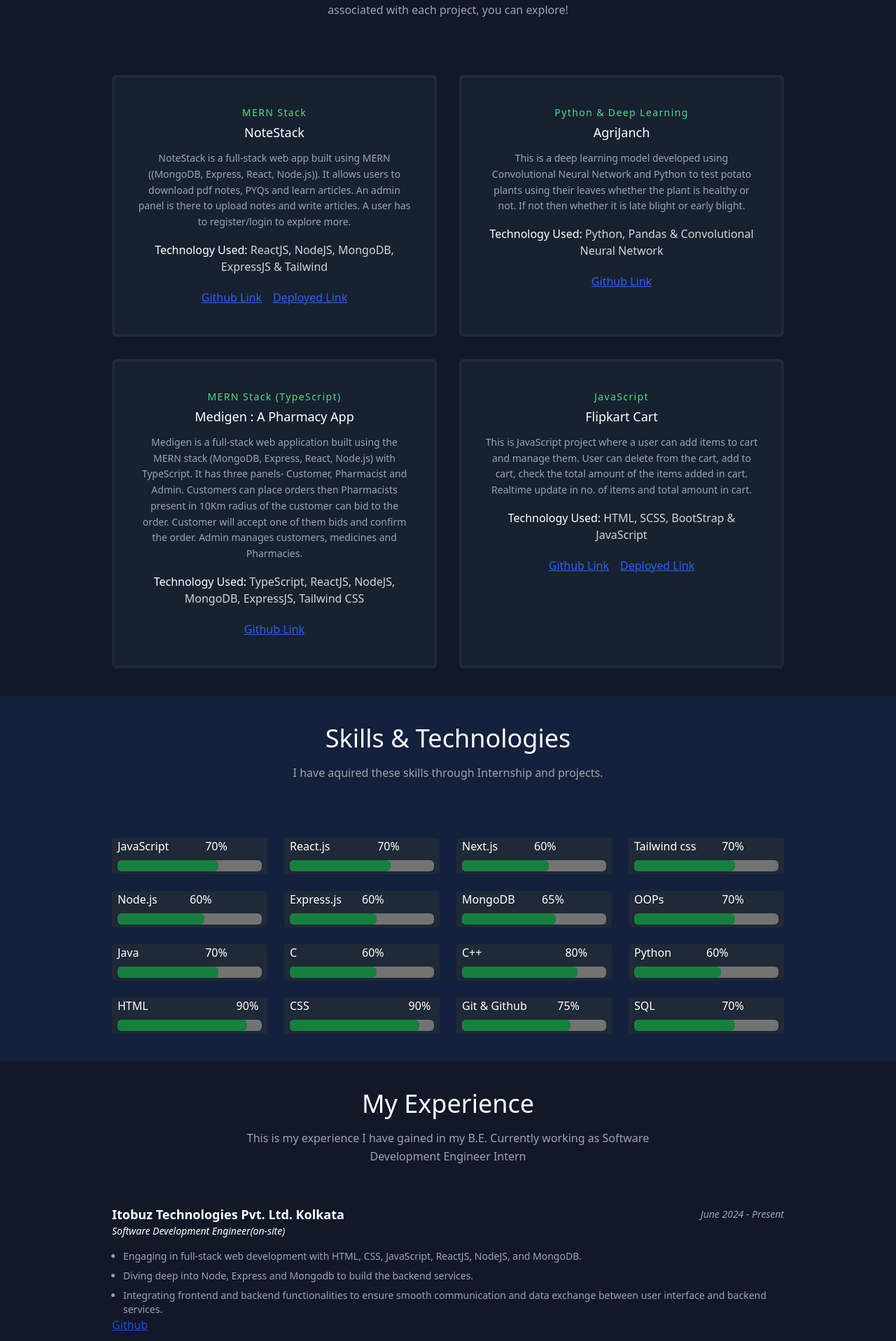
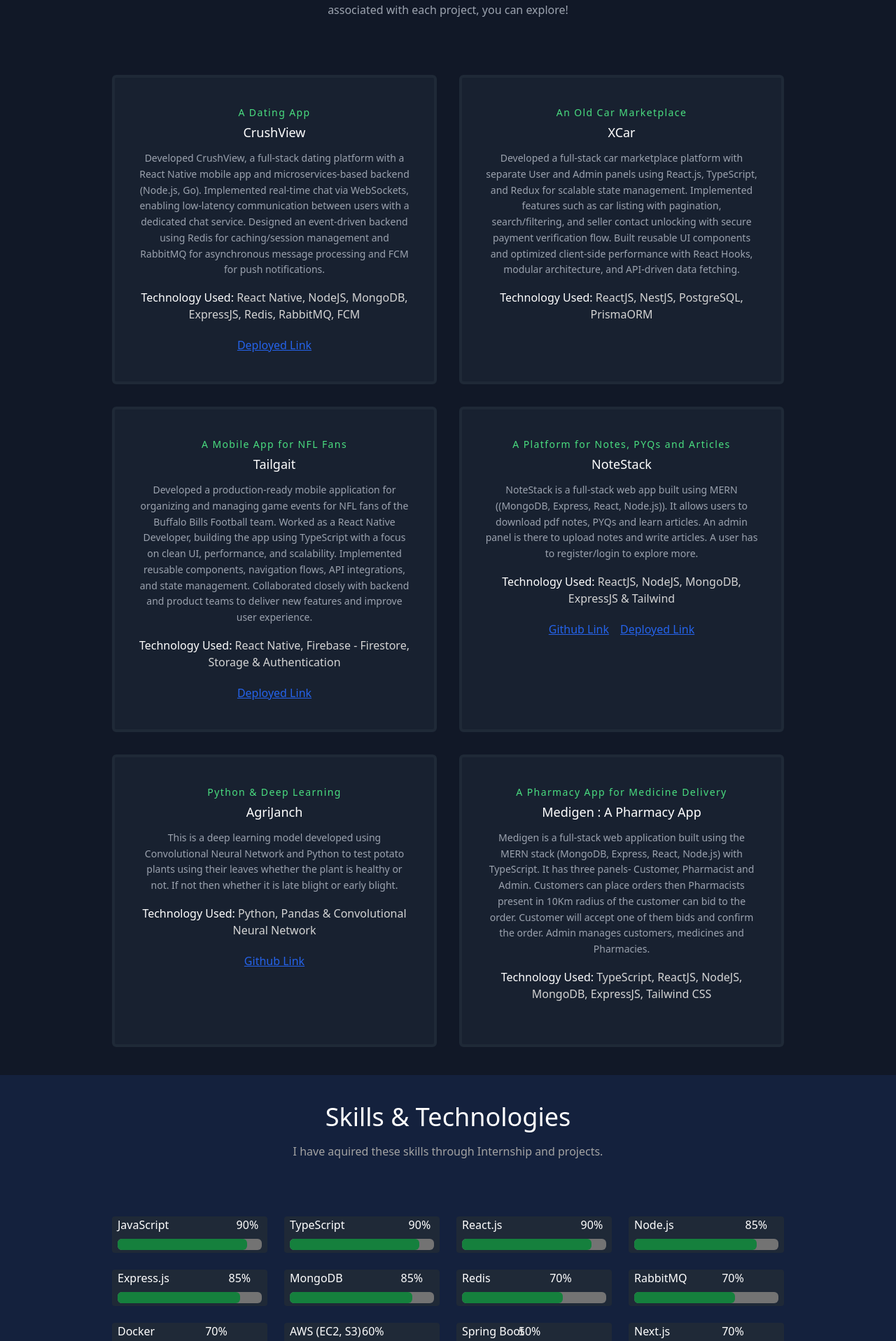
Before and after one commit to kamal-singh819/my-portfolio, a React (Vite) app: page / in a window 1280 px wide. Shown: the part 881-2797 px from the top of the page at 70% size. Built offline with nearby package versions, Linux system fonts and the light colour scheme.

Commit message:
feat: last commit on 25 march 2026

```diff
--- a/src/components/About.jsx
+++ b/src/components/About.jsx
@@ -1,7 +1,5 @@
 import myPhoto from '../assets/profile2.png';
-import { FaRegStar } from "react-icons/fa";
 import SocialMedia from './SocialMedia';
-import { leetcodeURL } from '../data';
 
 const About = () => {
   return (
@@ -13,7 +11,7 @@
             <p className='title-font text-2xl mb-4 font-medium text-white'>I am a Full Stack Developer </p>
           </div>
           <p className="mb-8 leading-relaxed text-white italic">
-            I`m a skilled problem solver, I have 3 <FaRegStar className='text-white inline-flex mb-1' /> on <a className='font-bold underline' href={leetcodeURL}> Leetcode</a>. Currently, I am working as a Software Development Engineer at Itobuz Technologies Pvt. Ltd. Kolkata.
+            I`m a skilled Problem Solver and Software Developer with 2+ years of experience in full-stack development. I build scalable backend systems and modern applications using Node.js, Spring Boot, React and React Native.
           </p>
           <div className="flex justify-center gap-2 mb-4">
             <a
--- a/src/components/Blog.jsx
+++ b/src/components/Blog.jsx
@@ -1,17 +1,19 @@
 import { leetcodeURL, linkedInURL } from "../data";
+
 const Blog = () => {
     return (
         <section id="blog" className="text-gray-400 bg-darkBackground pb-5">
             <div className="container px-5 py-10 mx-auto text-center lg:px-10 xl:px-40" data-aos="fade-up">
                 <h1 className="sm:text-4xl text-3xl font-medium title-font mb-4 text-white">My Blog</h1>
                 <p className="text-start">
-                    In my journey as a MERN stack developer, I&apos;ve honed my problem-solving skills through tackling many Data Structure and Algorithm problems & I&apos;ve 3-star on <a className='font-bold text-white' href={leetcodeURL}> Leetcode</a>. This journey has not only sharpened my analytical thinking but also instilled in me a deep appreciation for the elegance and efficiency of well-crafted code.
-                    <br /> <br />While DSA is one thing, I&apos;m also passionate about exploring the vast landscape of Full Stack Development. I&apos;ve delved into various technologies like MongoDB, Express.js, React.js, and Node.js to build robust and scalable applications.
-                    <br />Beyond web development, I&apos;ve explored Machine Learning and developed some projects such as Digit Detection, Leaf Disease Detection.
-                    This blog serves as a platform to share insights, experiences, and discoveries from my journey as a Developer and a Problem Solver.
-                    Together, let&apos;s unlock the full potential of problem-solving in the world of Full Stack Development.
-                    Let&apos;s connect me on <a href={linkedInURL} className="text-white font-semibold">LinkedIn</a>.
-                    <br /> <span className=" italic font-semibold">I love to work in JavaScript.</span>
+                    In my journey as a Software Developer, I have been working on both frontend and backend technologies, with a strong interest in building scalable systems. I have experience in technologies like Node.js, Nest.js, Spring Boot, React, and React Native, along with databases such as MongoDB and PostgreSQL.
+                    <br /><br />
+                    I enjoy solving problems and have practiced Data Structures and Algorithms on <a className='font-bold text-white' href={leetcodeURL}>LeetCode</a>, which has helped me improve my logical thinking and coding skills.
+                    <br /><br />
+                    I have also built real-world applications, including a React Native mobile app that is live on the Play Store, and worked on backend systems using microservices, Redis, and RabbitMQ.
+                    <br /><br />
+                    This blog is where I share my learnings, experiences, and practical knowledge from development. Let&apos;s connect on <a href={linkedInURL} className="text-white font-semibold">LinkedIn</a>.
+                    <br /> <span className="italic font-semibold">I enjoy building backend systems and scalable applications.</span>
                 </p>
             </div>
         </section>
--- a/src/components/Experience.jsx
+++ b/src/components/Experience.jsx
@@ -8,7 +8,7 @@
             My Experience
           </h1>
           <p className="text-center lg:w-2/3 mx-auto leading-relaxed text-base">
-            This is my experience I have gained in my B.E. Currently working as Software Development Engineer Intern
+            This is my experience I have gained in my career. Currently working as Software Developer.
           </p>
         </div>
         {experience.map((exp) => {
@@ -21,9 +21,8 @@
             <ul className="ml-4 flex flex-col gap-2 list-disc">
               {exp.content.map((con, idx) => <li key={idx} className="text-sm sm:text-md">{con}</li>)}
             </ul>
-            {exp.links.Certificate ? <a className="underline text-blue-700" href={exp.links.Certificate}>Certificate</a> : <a className="underline text-blue-700" href={exp.links.Github}>Github</a>}
           </div>
-        }) }
+        })}
       </div>
     </section>
   )
--- a/src/components/Footer.jsx
+++ b/src/components/Footer.jsx
@@ -17,7 +17,7 @@
                     </div>
                 </div>
                 <hr />
-                <p className="text-sm md:text-md py-2">Copyright © 2024 Kamal Singh. All Rights Reserved.</p>
+                <p className="text-sm md:text-md py-2">Copyright © {new Date().getFullYear()} Kamal Singh. All Rights Reserved.</p>
             </div>
         </section>
     )
--- a/src/components/Projects.jsx
+++ b/src/components/Projects.jsx
@@ -26,7 +26,7 @@
               <p className="leading-relaxed mb-4 text-sm">{project.description}</p>
               <p className="text-white text-md">Technology Used: <span className="text-neutral-300"> {project.technologyUsed}</span></p>
               <div className="flex justify-center gap-4 mt-5">
-                <a href={project.link} target="_blank" className=" underline text-blue-600">Github Link</a>
+                {project.link && <a href={project.link} target="_blank" className=" underline text-blue-600">Github Link</a>}
                 {project.deployedLink && <a href={project.deployedLink} target="_blank" className=" underline text-blue-600">Deployed Link</a>}
               </div>
             </div>
--- a/src/data.js
+++ b/src/data.js
@@ -1,7 +1,27 @@
 export const projects = [
     {
+        title: "CrushView",
+        subtitle: "A Dating App",
+        description: "Developed CrushView, a full-stack dating platform with a React Native mobile app and microservices-based backend (Node.js, Go). Implemented real-time chat via WebSockets, enabling low-latency communication between users with a dedicated chat service. Designed an event-driven backend using Redis for caching/session management and RabbitMQ for asynchronous message processing and FCM for push notifications.",
+        deployedLink: "https://play.google.com/store/apps/details?id=com.crushview.mobileapp",
+        technologyUsed: "React Native, NodeJS, MongoDB, ExpressJS, Redis, RabbitMQ, FCM"
+    },
+    {
+        title: "XCar",
+        subtitle: "An Old Car Marketplace",
+        description: "Developed a full-stack car marketplace platform with separate User and Admin panels using React.js, TypeScript, and Redux for scalable state management. Implemented features such as car listing with pagination, search/filtering, and seller contact unlocking with secure payment verification flow. Built reusable UI components and optimized client-side performance with React Hooks, modular architecture, and API-driven data fetching.",
+        technologyUsed: "ReactJS, NestJS, PostgreSQL, PrismaORM"
+    },
+    {
+        title: "Tailgait",
+        subtitle: "A Mobile App for NFL Fans",
+        description: "Developed a production-ready mobile application for organizing and managing game events for NFL fans of the Buffalo Bills Football team. Worked as a React Native Developer, building the app using TypeScript with a focus on clean UI, performance, and scalability. Implemented reusable components, navigation flows, API integrations, and state management. Collaborated closely with backend and product teams to deliver new features and improve user experience.",
+        deployedLink: "https://play.google.com/store/apps/details?id=com.fandemonium",
+        technologyUsed: "React Native, Firebase - Firestore, Storage & Authentication"
+    },
+    {
         title: "NoteStack",
-        subtitle: "MERN Stack",
+        subtitle: "A Platform for Notes, PYQs and Articles",
         description:
             "NoteStack is a full-stack web app built using MERN ((MongoDB, Express, React, Node.js)). It allows users to download pdf notes, PYQs and learn articles. An admin panel is there to upload notes and write articles. A user has to register/login to explore more.",
         link: "https://github.com/kamal-singh819/notestack-new",
@@ -18,57 +38,48 @@
     },
     {
         title: "Medigen : A Pharmacy App",
-        subtitle: "MERN Stack (TypeScript)",
+        subtitle: "A Pharmacy App for Medicine Delivery",
         description:
             "Medigen is a full-stack web application built using the MERN stack (MongoDB, Express, React, Node.js) with TypeScript. It has three panels- Customer, Pharmacist and Admin. Customers can place orders then Pharmacists present in 10Km radius of the customer can bid to the order. Customer will accept one of them bids and confirm the order. Admin manages customers, medicines and Pharmacies.",
         technologyUsed: "TypeScript, ReactJS, NodeJS, MongoDB, ExpressJS, Tailwind CSS"
     },
-    {
-        title: "Flipkart Cart",
-        subtitle: "JavaScript",
-        description:
-            "This is JavaScript project where a user can add items to cart and manage them. User can delete from the cart, add to cart, check the total amount of the items added in cart. Realtime update in no. of items and total amount in cart.",
-        link: "https://github.com/kamal-singh819/flipkart-cart",
-        deployedLink: "https://kamal-singh819.github.io/flipkart-cart/",
-        technologyUsed: "HTML, SCSS, BootStrap & JavaScript"
-    },
 ];
 
 export const skills = [
-    { name: "JavaScript", level: 70 },
-    { name: "React.js", level: 70 },
-    { name: "Next.js", level: 60 },
-    { name: "Tailwind css", level: 70 },
-    { name: "Node.js", level: 60 },
-    { name: "Express.js", level: 60 },
-    { name: "MongoDB", level: 65 },
-    { name: "OOPs", level: 70 },
+    { name: "JavaScript", level: 90 },
+    { name: "TypeScript", level: 90 },
+    { name: "React.js", level: 90 },
+    { name: "Node.js", level: 85 },
+    { name: "Express.js", level: 85 },
+    { name: "MongoDB", level: 85 },
+    { name: "Redis", level: 70 },
+    { name: "RabbitMQ", level: 70 },
+    { name: "Docker", level: 70 },
+    { name: "AWS (EC2, S3)", level: 60 },
+    { name: "Spring Boot", level: 50 },
+    { name: "Next.js", level: 70 },
+    { name: "Tailwind css", level: 90 },
+    { name: "OOPs", level: 80 },
     { name: "Java", level: 70 },
-    { name: "C", level: 60 },
-    { name: "C++", level: 80 },
-    { name: "Python", level: 60 },
     { name: "HTML", level: 90 },
     { name: "CSS", level: 90 },
-    { name: "Git & Github", level: 75 },
+    { name: "Git & Github", level: 90 },
     { name: "SQL", level: 70 },
 ];
 
 export const experience = [
     {
-        companyName: "Itobuz Technologies Pvt. Ltd. Kolkata",
+        companyName: "Itobuz Technologies Pvt. Ltd.",
         role: "Software Development Engineer",
         type: "on-site",
         duration: "June 2024 - Present",
-        content: ["Engaging in full-stack web development with HTML, CSS, JavaScript, ReactJS, NodeJS, and MongoDB.",
-            "Diving deep into Node, Express and Mongodb to build the backend services.",
-            "Integrating frontend and backend functionalities to ensure smooth communication and data exchange between user interface and backend services."
+        content: ["Frontend Developer: Recently built a mobile app for organizing games for the NFL team ”Buffalo Bills Football” using React Native.",
+            "Backend Developer: Previously contributed to a SaaS application backend for workspace and user management using Nest.js, Prisma ORM, PostgreSQL Database.",
+            "DevOps Exposure: Worked with Docker, Bitbucket CI/CD Pipelines, AWS EC2 and S3 for deployments and storage."
         ],
-        links: {
-            Github: "https://github.com/kamal-singh-itobuz"
-        }
     },
     {
-        companyName: "Itobuz Technologies Pvt. Ltd. Kolkata",
+        companyName: "Itobuz Technologies Pvt. Ltd.",
         role: "Software Development Engineer Intern",
         type: "on-site",
         duration: "January 2024 - June 2024",
@@ -77,9 +88,6 @@
             "Utilized Node, Express and Mongodb to build the backend services.",
             "Integrated frontend and backend functionalities to ensure smooth communication and data exchange between user interface and backend services."
         ],
-        links: {
-            Github: "https://github.com/kamal-singh-itobuz"
-        }
     },
     {
         companyName: "Prime Vogue",
@@ -87,13 +95,10 @@
         type: "remote",
         duration: "June 2022 - July 2022",
         content: ["Learnt about Machine Learning and explored algorithms used in it.", "Developed a content-based recommendation system utilizing machine learning libraries such as Pandas, Numpy, and Scikit-Learn."],
-        links: {
-            Certificate: "https://drive.google.com/file/d/1esAZ7aDSiEVUrNbxmrKJpT2thZ0_cvgc/view"
-        }
     }
 ];
 
 export const githubURL = "https://github.com/kamal-singh819";
 export const linkedInURL = "https://www.linkedin.com/in/kamalsinghofficial/";
 export const leetcodeURL = "https://leetcode.com/TheKing45/";
-export const resumeURL = "https://drive.google.com/file/d/1xJqql2xMzZ0vNLvlEN80r17LnYywVdTQ/view?usp=sharing";
+export const resumeURL = "https://drive.google.com/file/d/1IjVE2iBzFXSYudWYfKIlVq4ATuqd4qkm/view?usp=sharing";
```
